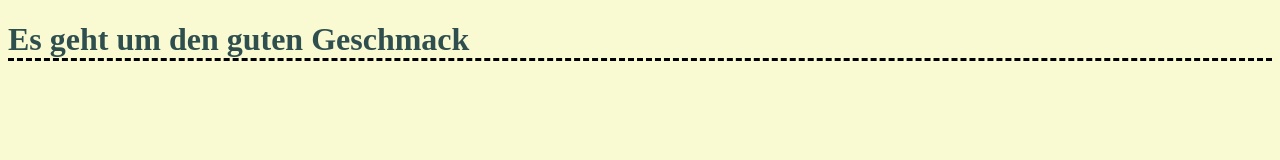
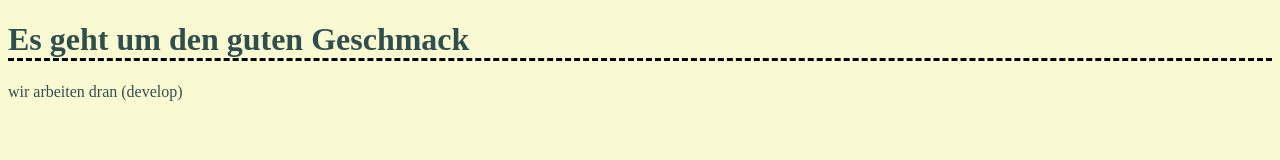
Before and after one commit to frappr/theTaste, a plain HTML site: page index.html in a window 1280 px wide. Drawn offline with Linux system fonts and the light colour scheme.

Commit message:
develop branch

```diff
--- a/index.html
+++ b/index.html
@@ -7,5 +7,6 @@
 </head>
 <body>
 <h1>Es geht um den guten Geschmack</h1>
+<p>wir arbeiten dran (develop)</p>
 </body>
 </html>
```
